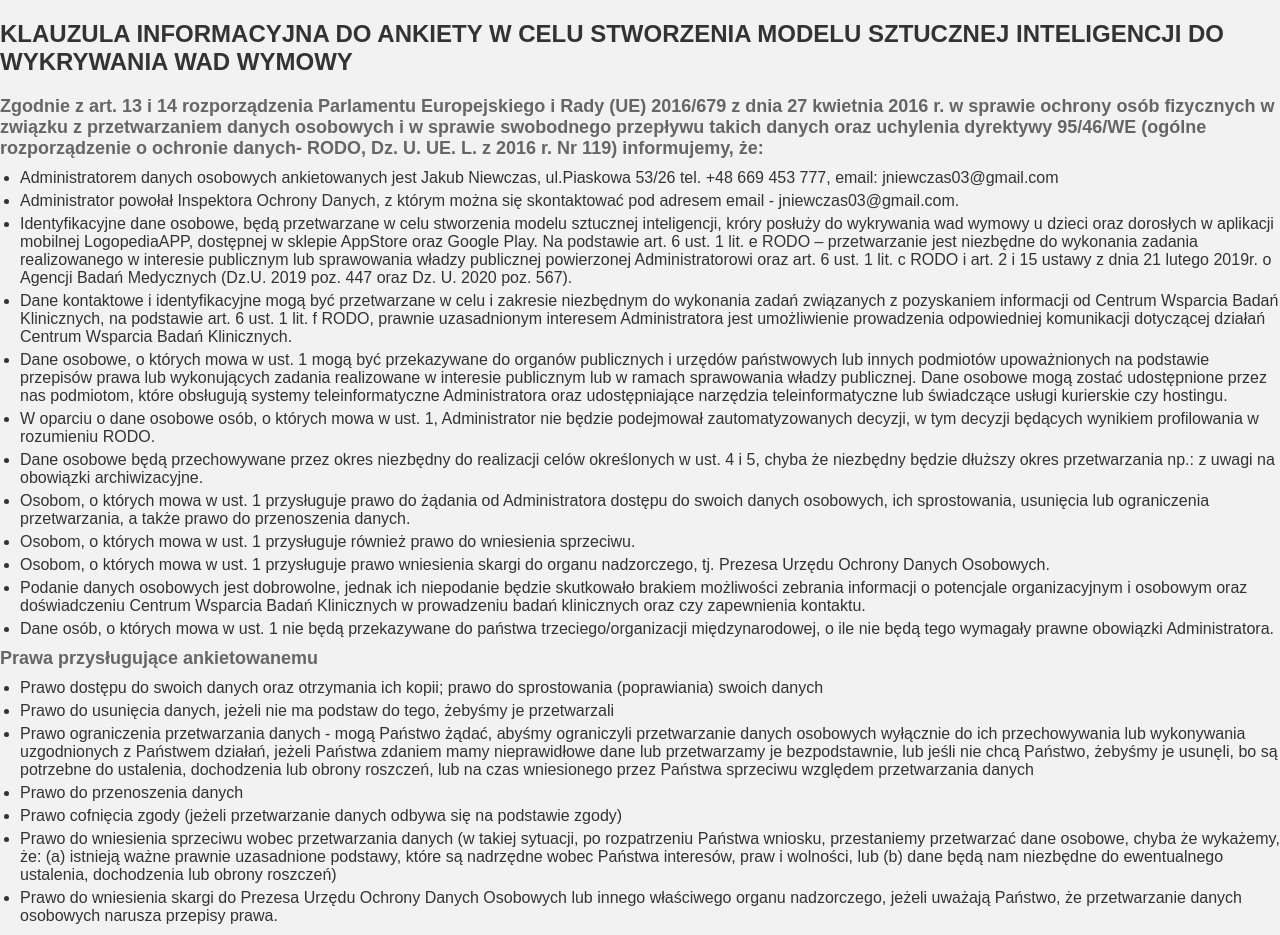
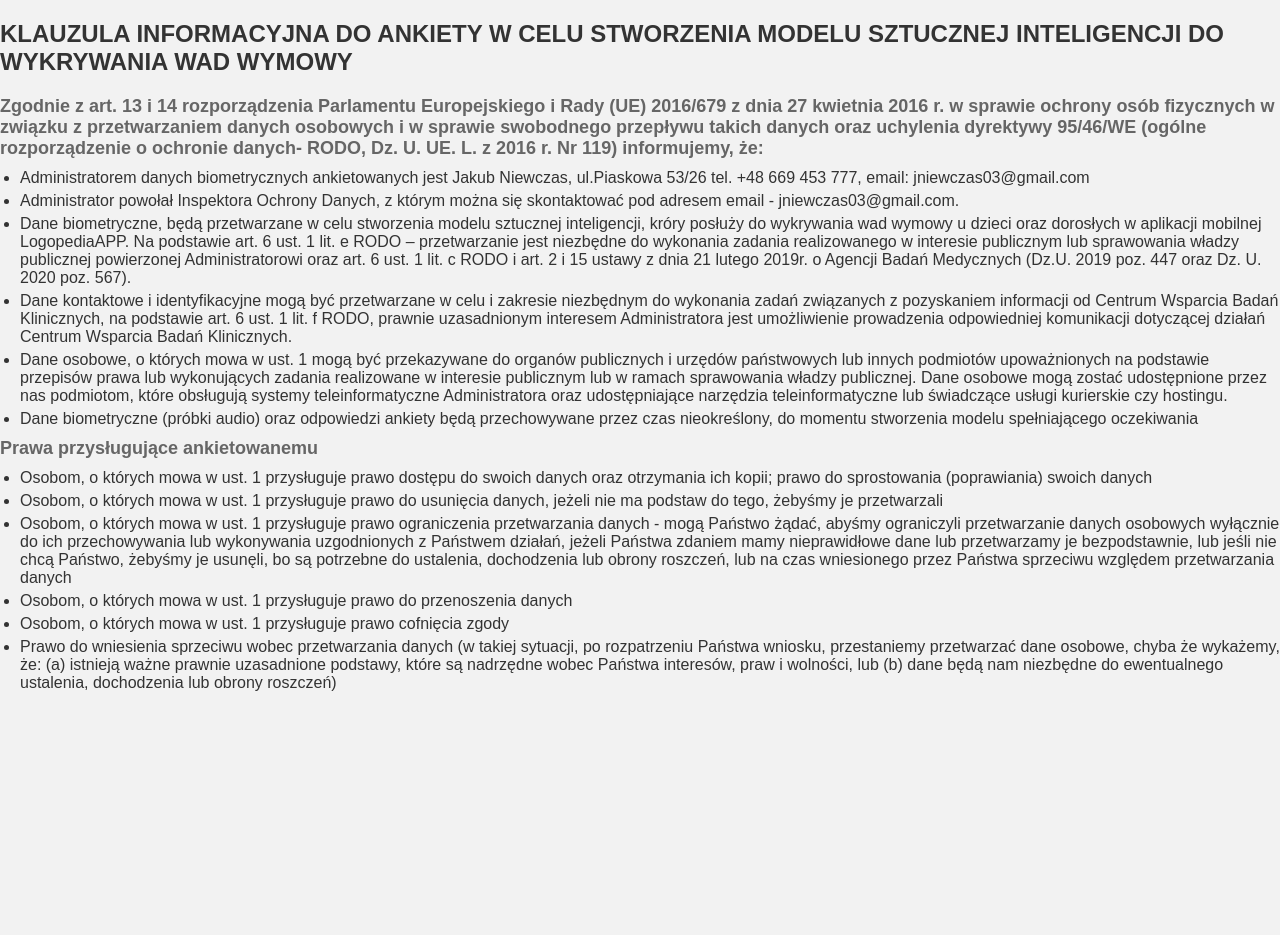
Before and after one commit to LogopediaNLP/LogopediaWeb, a plain HTML site: page index.html in a window 1280 px wide. After the commit the page ends 800 px from the top, so only its background shows below. Drawn offline with Linux system fonts and the light colour scheme.

Commit message:
add data processing information

```diff
--- a/index.html
+++ b/index.html
@@ -44,35 +44,28 @@
         dyrektywy 95/46/WE (ogólne rozporządzenie o ochronie danych- RODO, Dz. U. UE. L. z 2016 r. Nr 119) informujemy, że:
     </h2>
     <ul>
-        <li>Administratorem danych osobowych ankietowanych jest Jakub Niewczas, ul.Piaskowa 53/26 tel. +48 669 453 777, email: jniewczas03@gmail.com</li>
+        <li>Administratorem danych biometrycznych ankietowanych jest Jakub Niewczas, ul.Piaskowa 53/26 tel. +48 669 453 777, email: jniewczas03@gmail.com</li>
         <li>Administrator powołał Inspektora Ochrony Danych, z którym można się skontaktować pod adresem email - jniewczas03@gmail.com.</li>
-        <li>Identyfikacyjne dane osobowe, będą przetwarzane w celu stworzenia modelu sztucznej inteligencji, króry posłuży do wykrywania wad wymowy u dzieci oraz dorosłych w aplikacji mobilnej LogopediaAPP, dostępnej w sklepie AppStore oraz Google Play. Na
-            podstawie art. 6 ust. 1 lit. e RODO – przetwarzanie jest niezbędne do wykonania zadania realizowanego w interesie publicznym lub sprawowania władzy publicznej powierzonej Administratorowi oraz art. 6 ust. 1 lit. c RODO i art. 2 i 15 ustawy
-            z dnia 21 lutego 2019r. o Agencji Badań Medycznych (Dz.U. 2019 poz. 447 oraz Dz. U. 2020 poz. 567).</li>
+        <li>Dane biometryczne, będą przetwarzane w celu stworzenia modelu sztucznej inteligencji, króry posłuży do wykrywania wad wymowy u dzieci oraz dorosłych w aplikacji mobilnej LogopediaAPP. Na podstawie art. 6 ust. 1 lit. e RODO – przetwarzanie jest
+            niezbędne do wykonania zadania realizowanego w interesie publicznym lub sprawowania władzy publicznej powierzonej Administratorowi oraz art. 6 ust. 1 lit. c RODO i art. 2 i 15 ustawy z dnia 21 lutego 2019r. o Agencji Badań Medycznych (Dz.U.
+            2019 poz. 447 oraz Dz. U. 2020 poz. 567).</li>
         <li>Dane kontaktowe i identyfikacyjne mogą być przetwarzane w celu i zakresie niezbędnym do wykonania zadań związanych z pozyskaniem informacji od Centrum Wsparcia Badań Klinicznych, na podstawie art. 6 ust. 1 lit. f RODO, prawnie uzasadnionym interesem
             Administratora jest umożliwienie prowadzenia odpowiedniej komunikacji dotyczącej działań Centrum Wsparcia Badań Klinicznych.</li>
         <li>Dane osobowe, o których mowa w ust. 1 mogą być przekazywane do organów publicznych i urzędów państwowych lub innych podmiotów upoważnionych na podstawie przepisów prawa lub wykonujących zadania realizowane w interesie publicznym lub w ramach sprawowania
             władzy publicznej. Dane osobowe mogą zostać udostępnione przez nas podmiotom, które obsługują systemy teleinformatyczne Administratora oraz udostępniające narzędzia teleinformatyczne lub świadczące usługi kurierskie czy hostingu.</li>
-        <li>W oparciu o dane osobowe osób, o których mowa w ust. 1, Administrator nie będzie podejmował zautomatyzowanych decyzji, w tym decyzji będących wynikiem profilowania w rozumieniu RODO.</li>
-        <li>Dane osobowe będą przechowywane przez okres niezbędny do realizacji celów określonych w ust. 4 i 5, chyba że niezbędny będzie dłuższy okres przetwarzania np.: z uwagi na obowiązki archiwizacyjne.</li>
-        <li>Osobom, o których mowa w ust. 1 przysługuje prawo do żądania od Administratora dostępu do swoich danych osobowych, ich sprostowania, usunięcia lub ograniczenia przetwarzania, a także prawo do przenoszenia danych.</li>
-        <li>Osobom, o których mowa w ust. 1 przysługuje również prawo do wniesienia sprzeciwu.</li>
-        <li>Osobom, o których mowa w ust. 1 przysługuje prawo wniesienia skargi do organu nadzorczego, tj. Prezesa Urzędu Ochrony Danych Osobowych.</li>
-        <li>Podanie danych osobowych jest dobrowolne, jednak ich niepodanie będzie skutkowało brakiem możliwości zebrania informacji o potencjale organizacyjnym i osobowym oraz doświadczeniu Centrum Wsparcia Badań Klinicznych w prowadzeniu badań klinicznych
-            oraz czy zapewnienia kontaktu.</li>
-        <li>Dane osób, o których mowa w ust. 1 nie będą przekazywane do państwa trzeciego/organizacji międzynarodowej, o ile nie będą tego wymagały prawne obowiązki Administratora.</li>
+        <li>Dane biometryczne (próbki audio) oraz odpowiedzi ankiety będą przechowywane przez czas nieokreślony, do momentu stworzenia modelu spełniającego oczekiwania </li>
     </ul>
     <h2>Prawa przysługujące ankietowanemu</h2>
     <ul>
-        <li>Prawo dostępu do swoich danych oraz otrzymania ich kopii; prawo do sprostowania (poprawiania) swoich danych</li>
-        <li>Prawo do usunięcia danych, jeżeli nie ma podstaw do tego, żebyśmy je przetwarzali</li>
-        <li>Prawo ograniczenia przetwarzania danych - mogą Państwo żądać, abyśmy ograniczyli przetwarzanie danych osobowych wyłącznie do ich przechowywania lub wykonywania uzgodnionych z Państwem działań, jeżeli Państwa zdaniem mamy nieprawidłowe dane lub
-            przetwarzamy je bezpodstawnie, lub jeśli nie chcą Państwo, żebyśmy je usunęli, bo są potrzebne do ustalenia, dochodzenia lub obrony roszczeń, lub na czas wniesionego przez Państwa sprzeciwu względem przetwarzania danych</li>
-        <li>Prawo do przenoszenia danych</li>
-        <li>Prawo cofnięcia zgody (jeżeli przetwarzanie danych odbywa się na podstawie zgody)</li>
+        <li>Osobom, o których mowa w ust. 1 przysługuje prawo dostępu do swoich danych oraz otrzymania ich kopii; prawo do sprostowania (poprawiania) swoich danych</li>
+        <li>Osobom, o których mowa w ust. 1 przysługuje prawo do usunięcia danych, jeżeli nie ma podstaw do tego, żebyśmy je przetwarzali</li>
+        <li>Osobom, o których mowa w ust. 1 przysługuje prawo ograniczenia przetwarzania danych - mogą Państwo żądać, abyśmy ograniczyli przetwarzanie danych osobowych wyłącznie do ich przechowywania lub wykonywania uzgodnionych z Państwem działań, jeżeli
+            Państwa zdaniem mamy nieprawidłowe dane lub przetwarzamy je bezpodstawnie, lub jeśli nie chcą Państwo, żebyśmy je usunęli, bo są potrzebne do ustalenia, dochodzenia lub obrony roszczeń, lub na czas wniesionego przez Państwa sprzeciwu względem
+            przetwarzania danych</li>
+        <li>Osobom, o których mowa w ust. 1 przysługuje prawo do przenoszenia danych</li>
+        <li>Osobom, o których mowa w ust. 1 przysługuje prawo cofnięcia zgody</li>
         <li>Prawo do wniesienia sprzeciwu wobec przetwarzania danych (w takiej sytuacji, po rozpatrzeniu Państwa wniosku, przestaniemy przetwarzać dane osobowe, chyba że wykażemy, że: (a) istnieją ważne prawnie uzasadnione podstawy, które są nadrzędne wobec
             Państwa interesów, praw i wolności, lub (b) dane będą nam niezbędne do ewentualnego ustalenia, dochodzenia lub obrony roszczeń)</li>
-        <li>Prawo do wniesienia skargi do Prezesa Urzędu Ochrony Danych Osobowych lub innego właściwego organu nadzorczego, jeżeli uważają Państwo, że przetwarzanie danych osobowych narusza przepisy prawa.</li>
     </ul>
 </body>
 
```
